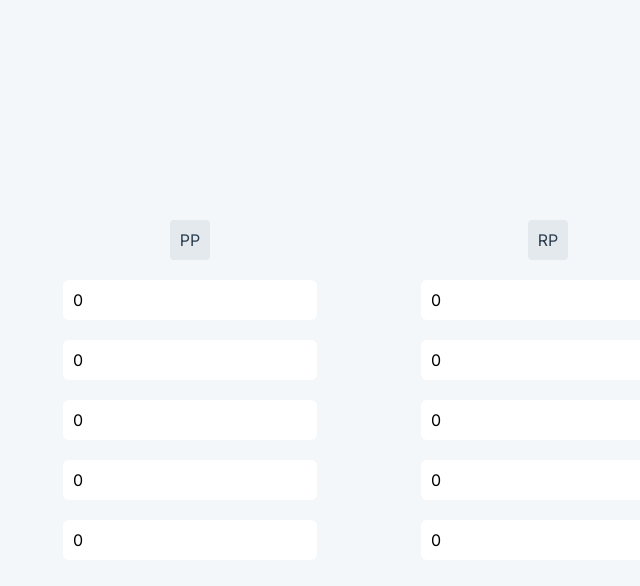
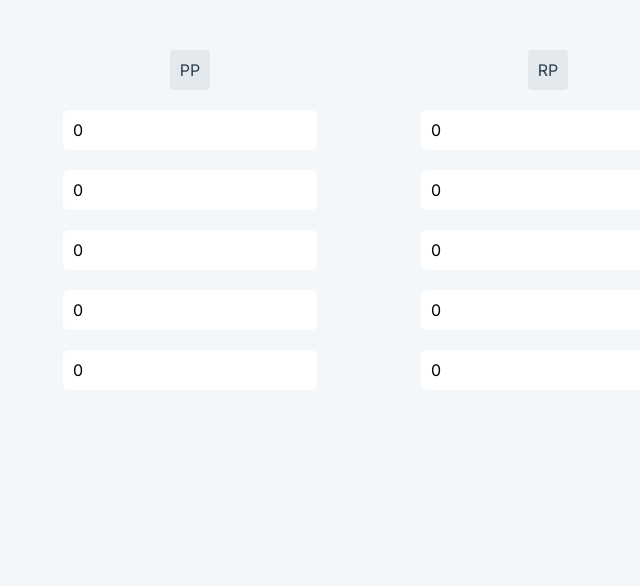
Before and after one commit to olivergreendev/m4px-valuation-approximator, a Vue app: page / in a window 1280 px wide. Shown: the top 586 px of the page, without its empty margins (271-911 px from the left). Built offline with nearby package versions, Linux system fonts and the light colour scheme.

Commit message:
Update PriceCalculator.vue

```diff
--- a/src/components/PriceCalculator.vue
+++ b/src/components/PriceCalculator.vue
@@ -102,7 +102,6 @@ export default {
 <style scoped>
 .container {
     display: flex;
-    align-items: center;
     justify-content: center;
     width: 100vw;
     height: 100vh;
@@ -113,6 +112,7 @@ export default {
     justify-content: space-evenly;
     width: 100%;
     max-width: 800px;
+    margin-top: 50px;
 }
 .column {
     display: flex;
```
